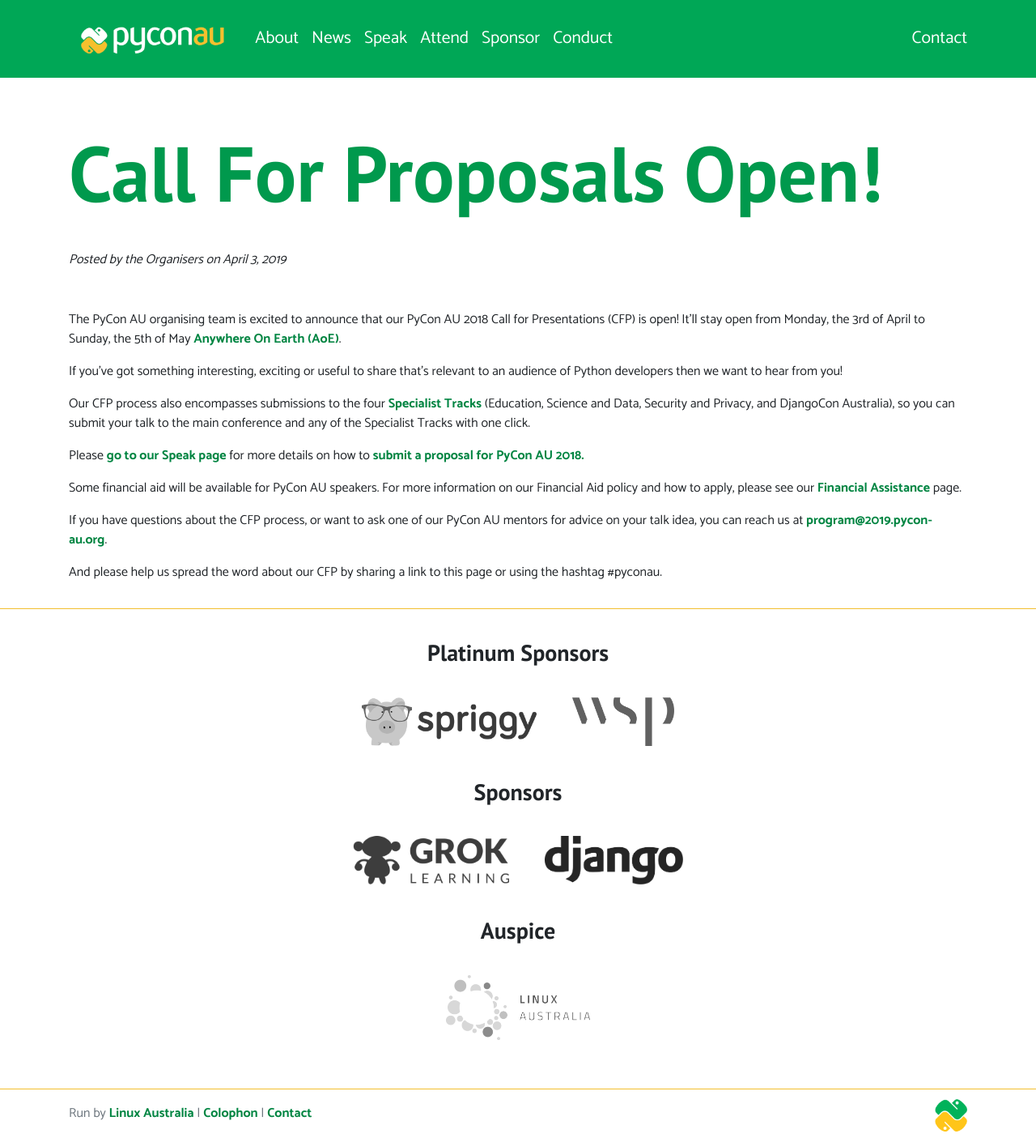
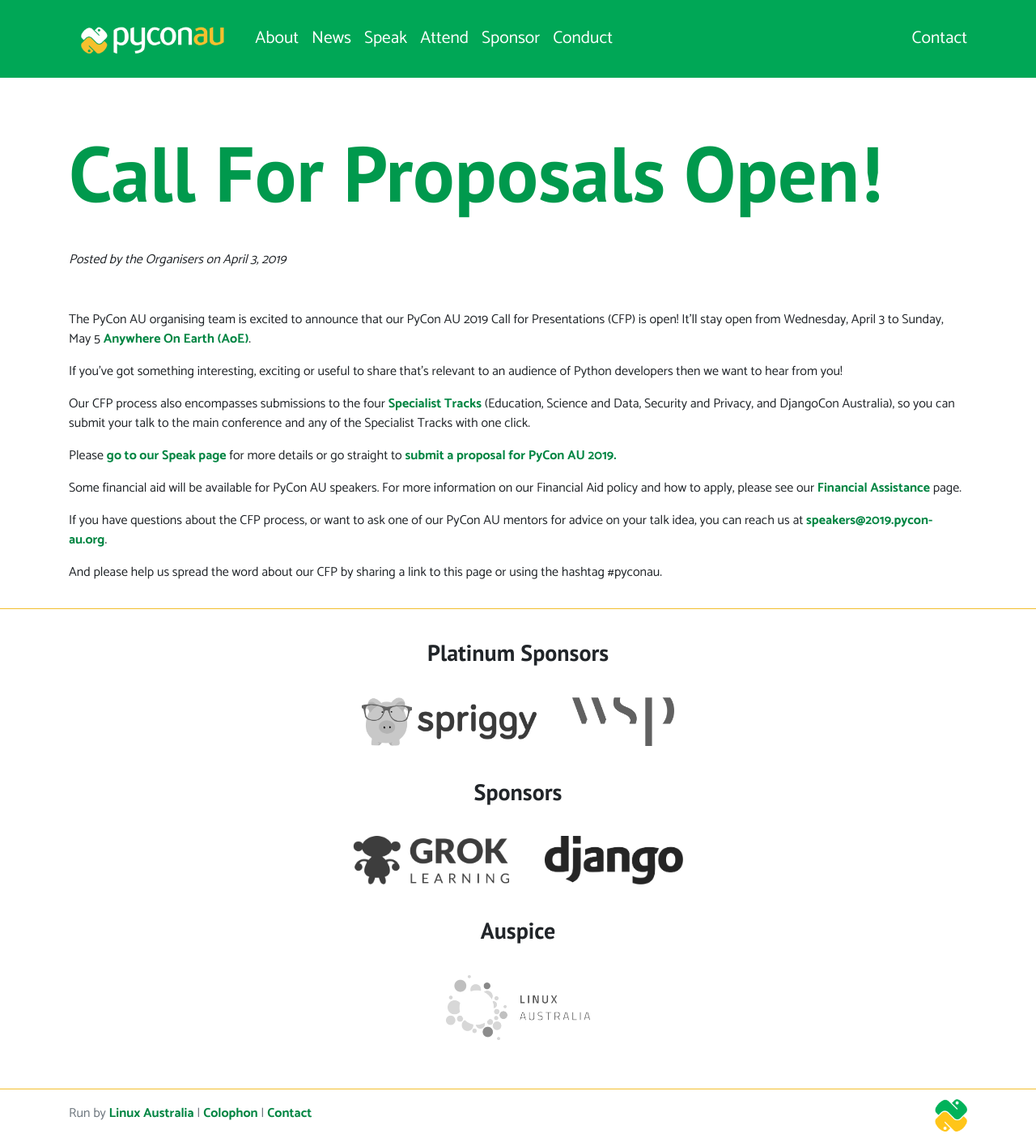
Before and after one commit to pyconau/2019.pycon-au.org, a Jekyll site: the page built from _posts/2019-04-03-cfp-open.md, in a window 1280 px wide. Shown: the whole page at 81% size. Built offline with Jekyll 4.4.1, drawn with Linux system fonts in a browser that asks for light colours.

Commit message:
Fixes and edits

```diff
--- a/_posts/2019-04-03-cfp-open.md
+++ b/_posts/2019-04-03-cfp-open.md
@@ -3,16 +3,16 @@ layout: post
 title: Call For Proposals Open!
 ---
 
-The PyCon AU organising team is excited to announce that our PyCon AU 2018 Call for Presentations (CFP) is open! It'll stay open from Monday, the 3rd of April to Sunday, the 5th of May [Anywhere On Earth (AoE)](https://en.wikipedia.org/wiki/Anywhere_on_Earth).
+The PyCon AU organising team is excited to announce that our PyCon AU 2019 Call for Presentations (CFP) is open! It'll stay open from Wednesday, April 3 to Sunday, May 5 [Anywhere On Earth (AoE)](https://en.wikipedia.org/wiki/Anywhere_on_Earth).
 
 If you've got something interesting, exciting or useful to share that's relevant to an audience of Python developers then we want to hear from you!
 
 Our CFP process also encompasses submissions to the four [Specialist Tracks](/attend/) (Education, Science and Data, Security and Privacy, and DjangoCon Australia), so you can submit your talk to the main conference and any of the Specialist Tracks with one click.
 
-Please [go to our Speak page](https://2019.pycon-au.org/speak) for more details on how to [submit a proposal for PyCon AU 2018.](https://pretalx.com/pyconau2019)
+Please [go to our Speak page](/speak) for more details or go straight to [submit a proposal for PyCon AU 2019.](https://pretalx.com/pyconau2019/cfp)
 
-Some financial aid will be available for PyCon AU speakers. For more information on our Financial Aid policy and how to apply, please see our [Financial Assistance](https://2019.pycon-au.org/assistance/) page.
+Some financial aid will be available for PyCon AU speakers. For more information on our Financial Aid policy and how to apply, please see our [Financial Assistance](/assistance/) page.
 
-If you have questions about the CFP process, or want to ask one of our PyCon AU mentors for advice on your talk idea, you can reach us at [program@2019.pycon-au.org](mailto:program@2019.pycon-au.org).
+If you have questions about the CFP process, or want to ask one of our PyCon AU mentors for advice on your talk idea, you can reach us at [speakers@2019.pycon-au.org](mailto:speakers@2019.pycon-au.org).
 
 And please help us spread the word about our CFP by sharing a link to this page or using the hashtag #pyconau.
```
Also changed, not shown: _pages/assistance.md (+3 -3 lines), _pages/speak.md (+4 -4 lines).
